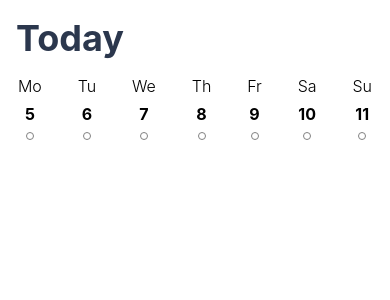
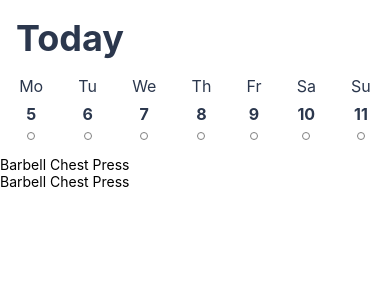
Before and after one commit to mariscallzn/deprecated-rn-gymhabit, a React Native app: screen / in a window 390 px wide. Shown: the top 300 px of the page. Built offline with nearby package versions, Linux system fonts and the light colour scheme.

Commit message:
[MainScreen] Dev tools added and logger removed

```diff
--- a/src/app/store.js
+++ b/src/app/store.js
@@ -7,4 +7,5 @@ export default configureStore({
     createExercise: createExerciseReducer,
     main: mainReducer,
   },
+  devTools: process.env.NODE_ENV !== 'production',
 });
--- a/src/features/exercise/repositoryExercise.js
+++ b/src/features/exercise/repositoryExercise.js
@@ -1,14 +1,11 @@
 import {openDB, TABLES} from '../../database/gymhabitDB';
 import {v4 as uuid} from 'uuid';
-import {logger} from '../../inf/logger';
 import {
   uiEquipmentConverter,
   uiExerciseConverter,
   convertList,
   uiMuscleConverter,
 } from '../../inf/dbConverters';
-
-const TAG = 'REPO EXERCISE';
 
 export async function createExercise(exercise) {
   try {
@@ -36,10 +33,9 @@ export async function createExercise(exercise) {
       });
     });
     const uiModel = uiExerciseConverter(result);
-    logger(`${TAG}:createExercise: uiModel`, uiModel);
+
     return uiModel;
   } catch (error) {
-    logger(`${TAG}:createExercise: ${error}`, null);
     throw error;
   }
 }
@@ -50,7 +46,6 @@ export async function queryExercises() {
     const result = db.objects(TABLES.EXERCISE);
     return convertList(result, uiExerciseConverter);
   } catch (error) {
-    logger(`${TAG}:queryExercises: ${error}`, null);
     throw error;
   }
 }
@@ -64,7 +59,6 @@ export async function queryCatalog() {
     const uiEquipmentList = uiEquipmentConverter(rEquipment);
     return uiCatalogConverter(uiMusclesList, uiEquipmentList);
   } catch (error) {
-    logger(`${TAG}:createExercise: ${error}`, null);
     throw error;
   }
 }
--- a/src/features/main/MainScreen.js
+++ b/src/features/main/MainScreen.js
@@ -1,11 +1,8 @@
-import React, {useEffect, useState} from 'react';
-import {useDispatch} from 'react-redux';
+import React, {useState} from 'react';
 import {
   Text,
-  TextInput,
   View,
   TouchableOpacity,
-  Button,
   FlatList,
   StyleSheet,
   Dimensions,
@@ -39,10 +36,35 @@ const DAY_DATA = [
   },
 ];
 
+const ACTIVITY = [
+  {
+    id: 'k1',
+    text: 'Mock',
+  },
+  {
+    id: 'l2',
+    text: 'Mock',
+  },
+];
+
 const MainScreen = () => {
-  const dispatch = useDispatch();
+  const [selectedDay, setSelectedDay] = useState(null);
 
-  const renderItem = ({item}) => <CalendarWeek weekDays={item.week} />;
+  const renderItem = ({item}) => {
+    return (
+      <CalendarWeek
+        weekDays={item.week}
+        selectedItem={selectedDay}
+        onDayPress={dayNumber => {
+          setSelectedDay(dayNumber);
+        }}
+      />
+    );
+  };
+
+  const renderItemActivity = ({item}) => {
+    return <TaskCard />;
+  };
 
   return (
     <SafeAreaView style={styles.safeArea}>
@@ -55,39 +77,74 @@ const MainScreen = () => {
         horizontal={true}
         snapToAlignment="start"
         decelerationRate={'fast'}
+        showsHorizontalScrollIndicator={false}
         snapToInterval={Dimensions.get('window').width}
+      />
+      <FlatList
+        style={styles.flatList_calendar}
+        data={ACTIVITY}
+        renderItem={renderItemActivity}
+        keyExtractor={item => item.id}
       />
     </SafeAreaView>
   );
 };
 
-const CalendarWeek = ({weekDays}) => (
+const CalendarWeek = ({weekDays, onDayPress, selectedItem}) => (
   <View style={styles.calendarWeek}>
     {weekDays.map(element => {
-      return <CalendarDay weekDay={element} />;
+      return (
+        <CalendarDay
+          weekDay={element}
+          onDayPress={onDayPress}
+          selectedItem={selectedItem}
+        />
+      );
     })}
   </View>
 );
 
-const CalendarDay = ({weekDay}) => (
-  <TouchableOpacity onPress={() => {}} style={styles.calendarDay}>
-    <Text style={styles.calendarDay_content_day}>{weekDay.day}</Text>
-    <Text style={styles.calendarDay_content_number}>{weekDay.number}</Text>
-    <View
-      style={{
-        borderColor: 'gray',
-        borderWidth: 1,
-        width: 8,
-        height: 8,
-        borderRadius: 8 / 2,
+const CalendarDay = ({weekDay, onDayPress, selectedItem}) => {
+  const isSelected = selectedItem === weekDay.number;
+  const selectedState = {
+    item: {
+      backgroundColor: isSelected ? '#021125' : 'white',
+      borderRadius: isSelected ? 56 : 0,
+    },
+    text: {
+      color: isSelected ? 'white' : '#2B374D',
+    },
+  };
+
+  return (
+    <TouchableOpacity
+      onPress={() => {
+        onDayPress(weekDay.number);
       }}
-    />
-  </TouchableOpacity>
-);
+      style={[styles.calendarDay, selectedState.item]}>
+      <Text style={[styles.calendarDay_content_day, selectedState.text]}>
+        {weekDay.day}
+      </Text>
+      <Text style={[styles.calendarDay_content_number, selectedState.text]}>
+        {weekDay.number}
+      </Text>
+      <View style={styles.calendarDay_content_circle_incompleted} />
+    </TouchableOpacity>
+  );
+};
+
+const TaskCard = () => {
+  return (
+    <View>
+      <Text>Barbell Chest Press</Text>
+    </View>
+  );
+};
 
 const styles = StyleSheet.create({
   safeArea: {
     flex: 1,
+    backgroundColor: 'white',
   },
   selectedDay: {
     fontSize: 36,
@@ -102,13 +159,13 @@ const styles = StyleSheet.create({
   },
   calendarWeek: {
     width: Dimensions.get('window').width,
-    flex: 1,
     flexDirection: 'row',
-    justifyContent: 'space-around',
+    justifyContent: 'space-evenly',
   },
   calendarDay: {
     paddingStart: 8,
     paddingEnd: 8,
+    paddingBottom: 8,
     alignItems: 'center',
   },
   calendarDay_content_day: {
@@ -117,7 +174,7 @@ const styles = StyleSheet.create({
     marginEnd: 8,
     marginBottom: 4,
     fontSize: 16,
-    fontWeight: '300',
+    fontWeight: '400',
   },
   calendarDay_content_number: {
     marginTop: 4,
@@ -127,6 +184,13 @@ const styles = StyleSheet.create({
     fontSize: 16,
     fontWeight: 'bold',
   },
+  calendarDay_content_circle_incompleted: {
+    borderColor: 'gray',
+    borderWidth: 1,
+    width: 8,
+    height: 8,
+    borderRadius: 8 / 2,
+  },
 });
 
 export default MainScreen;
--- a/src/features/main/mainSlice.js
+++ b/src/features/main/mainSlice.js
@@ -1,11 +1,5 @@
 import {createSlice, createAsyncThunk} from '@reduxjs/toolkit';
-import {logger} from '../../inf/logger';
-import {
-  createWorkout,
-  queryWorkoutByDate,
-  updateESet,
-  updateTask,
-} from '../workout/repositoryWorkout';
+import {queryWorkoutByDate} from '../workout/repositoryWorkout';
 
 export const mainSlice = createSlice({
   name: 'main',
@@ -13,15 +7,9 @@ export const mainSlice = createSlice({
   reducers: {},
   extraReducers(builder) {
     builder
-      .addCase(getWorkoutByDate.pending, (_, action) => {
-        logger(`${action.type}`, null);
-      })
-      .addCase(getWorkoutByDate.fulfilled, (state, action) => {
-        logger(`${action.type}`, null);
-      })
-      .addCase(getWorkoutByDate.rejected, (_, action) => {
-        logger(`${action.type} ${action.payload}`, null);
-      });
+      .addCase(getWorkoutByDate.pending, (_, action) => {})
+      .addCase(getWorkoutByDate.fulfilled, (state, action) => {})
+      .addCase(getWorkoutByDate.rejected, (_, action) => {});
   },
 });
 
--- a/src/features/workout/repositoryWorkout.js
+++ b/src/features/workout/repositoryWorkout.js
@@ -1,14 +1,11 @@
 import {openDB, TABLES} from '../../database/gymhabitDB';
 import {v4 as uuid} from 'uuid';
-import {logger} from '../../inf/logger';
 import {
   convertList,
   uiESetConverter,
   uiTaskConverter,
   uiWorkoutConverter,
 } from '../../inf/dbConverters';
-
-const TAG = 'REPO WORKOUT';
 
 //The goal, to select which exercises to do today
 //Add set per exercise
@@ -64,7 +61,6 @@ export async function createWorkout(workout) {
     });
     return uiWorkoutConverter(dbWorkout);
   } catch (error) {
-    logger(`${TAG}:createWorkout: ${error}`, null);
     throw error;
   }
 }
@@ -91,7 +87,6 @@ export async function queryWorkoutByDate(date) {
     .objects(TABLES.WORKOUT)
     .filtered('scheduleFor between {$0,$1}', date00, date23);
   const tmp = convertList(dbWorkout, uiWorkoutConverter);
-  logger(`WorkOut:`, tmp);
   return tmp;
 }
 
@@ -130,7 +125,6 @@ export async function updateTask(task) {
     });
     return result;
   } catch (error) {
-    logger(`${TAG}:updateTask: ${error}`, null);
     throw error;
   }
 }
--- a/src/inf/dbConverters.js
+++ b/src/inf/dbConverters.js
@@ -83,12 +83,21 @@ export const uiWorkoutConverter = workout => {
     id: workout._id,
     name: workout.name,
     groups: convertList(workout.groups, uiGroupConverter),
-    reactions: workout.reactions,
-    notes: workout.notes,
+    reactions: convertList(workout.reactions, convertNativeList),
+    notes: convertList(workout.notes, convertNativeList),
     completed: workout.completed,
     isDraft: workout.isDraft,
-    scheduleFor: workout.scheduleFor,
+    scheduleFor: JSON.stringify(workout.scheduleFor),
   };
+};
+
+//TODO Review if this actually works
+const convertNativeList = nativeList => {
+  const items = [];
+  nativeList.forEach(element => {
+    items.push(JSON.stringify(element));
+  });
+  return items;
 };
 
 export const convertList = (items, converter) => {
--- a/src/inf/logger.js
+++ /dev/null
@@ -1,10 +0,0 @@
-/**
- * Use to format and controll the logs across the app
- * @param {string} message Message that will be printed
- * @param {object} any optional - object that will be printed
- */
-export const logger = (message, any) => {
-  console.log(
-    `Logger: ${message} ${any != null ? '-> ' + JSON.stringify(any) : ''}`,
-  );
-};
```
Also changed, not shown: src/features/exercise/createExerciseSlice.js (+15 -49 lines).
